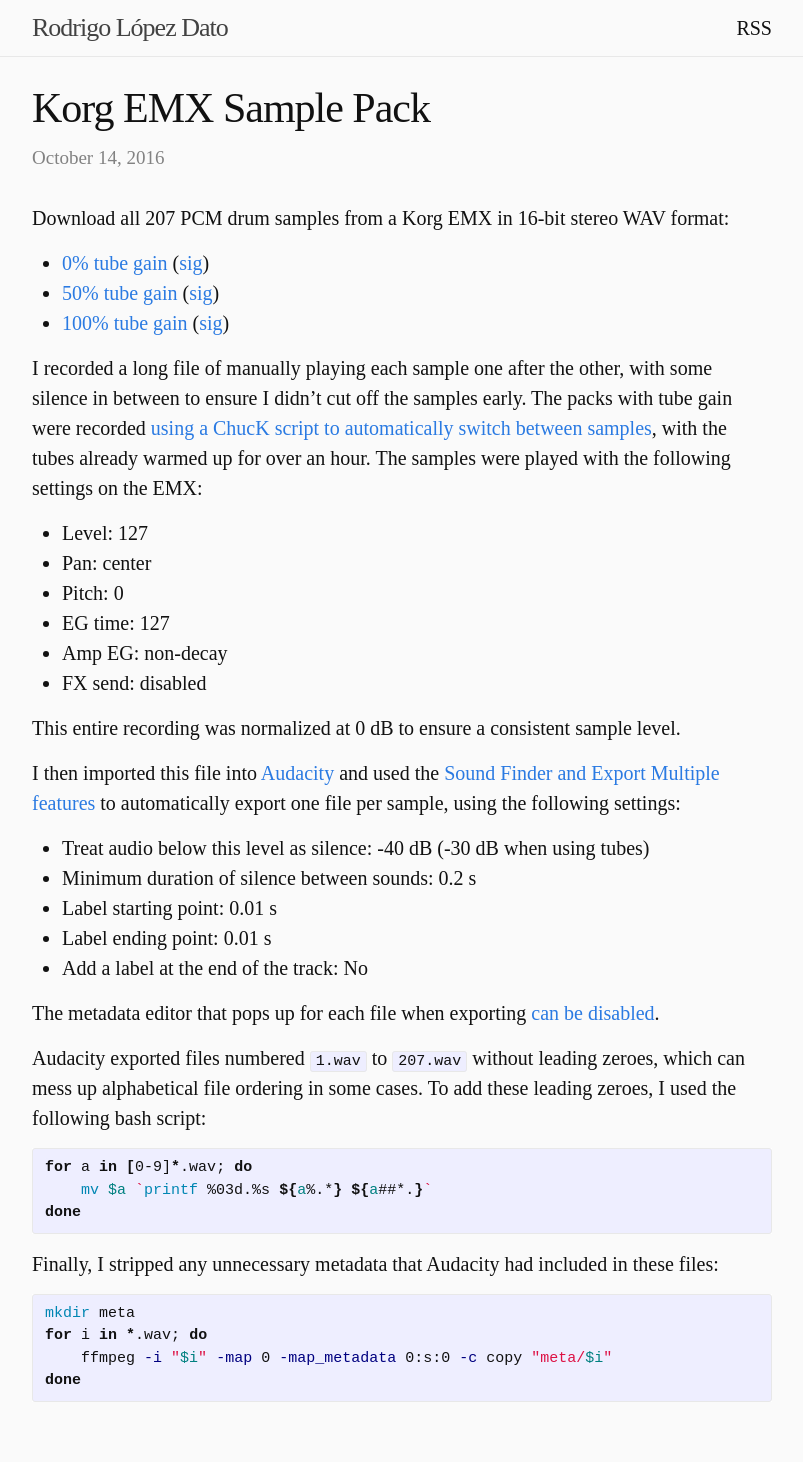
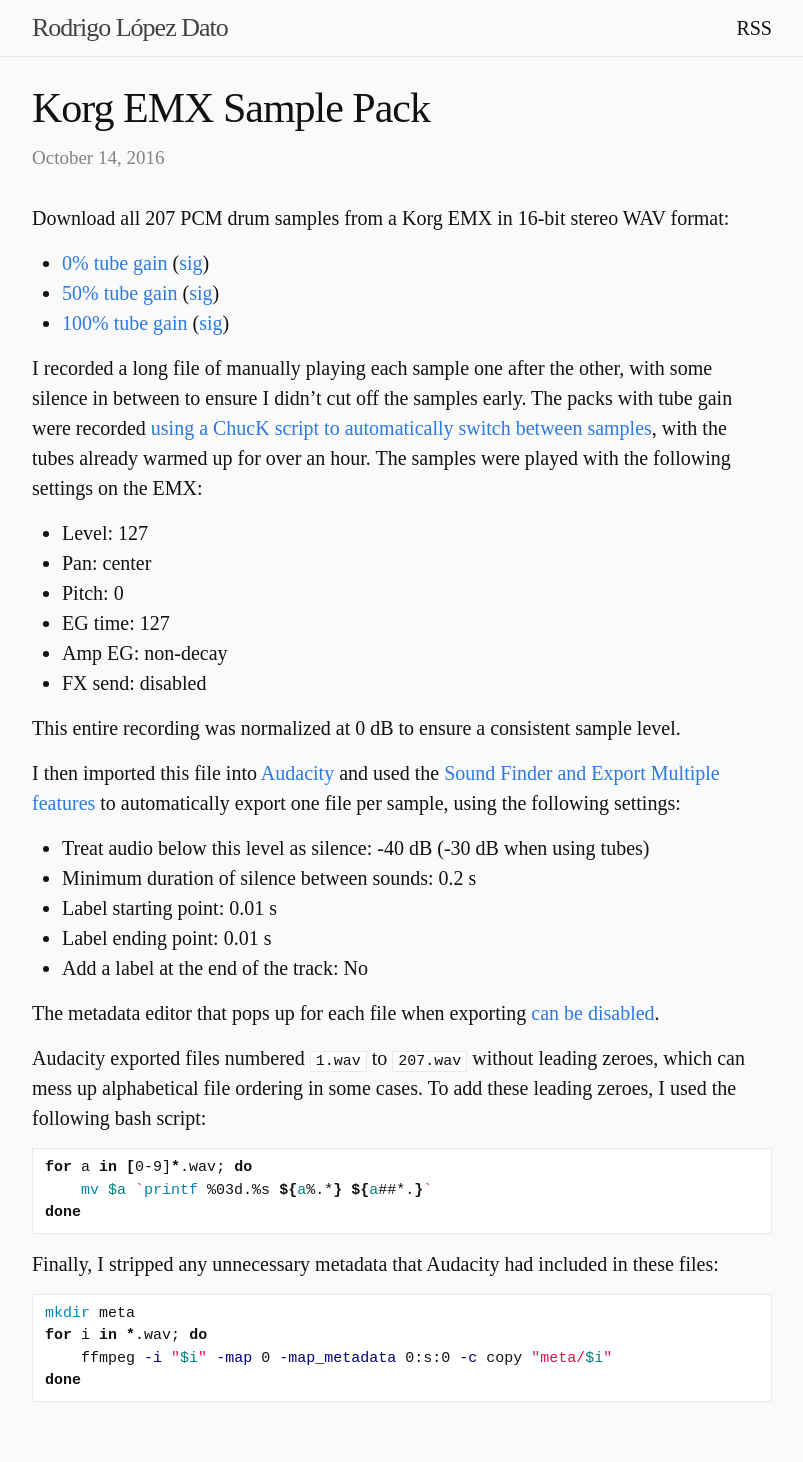
Before and after one commit to rolodato/rolodato.com, a Jekyll site: the page built from _posts/2016-10-14-emx-sample-pack.markdown, in a window 1280 px wide. Shown: the whole page, without its empty margins (238-1041 px from the left). Built offline with Jekyll 4.4.1, drawn with Linux system fonts in a browser that asks for light colours.

Commit message:
Improve code block style

```diff
--- a/_sass/_base.scss
+++ b/_sass/_base.scss
@@ -129,8 +129,9 @@ pre,
 code {
     font-size: 15px;
     border: 1px solid $grey-color-light;
-    border-radius: 3px;
-    background-color: #eef;
+    background-color: #fff;
+    position: relative;
+    margin: 0 auto;
 }
 
 code {
@@ -139,7 +140,6 @@ code {
 
 pre {
     padding: 8px 12px;
-    overflow-x: scroll;
 
     > code {
         border: 0;
```
